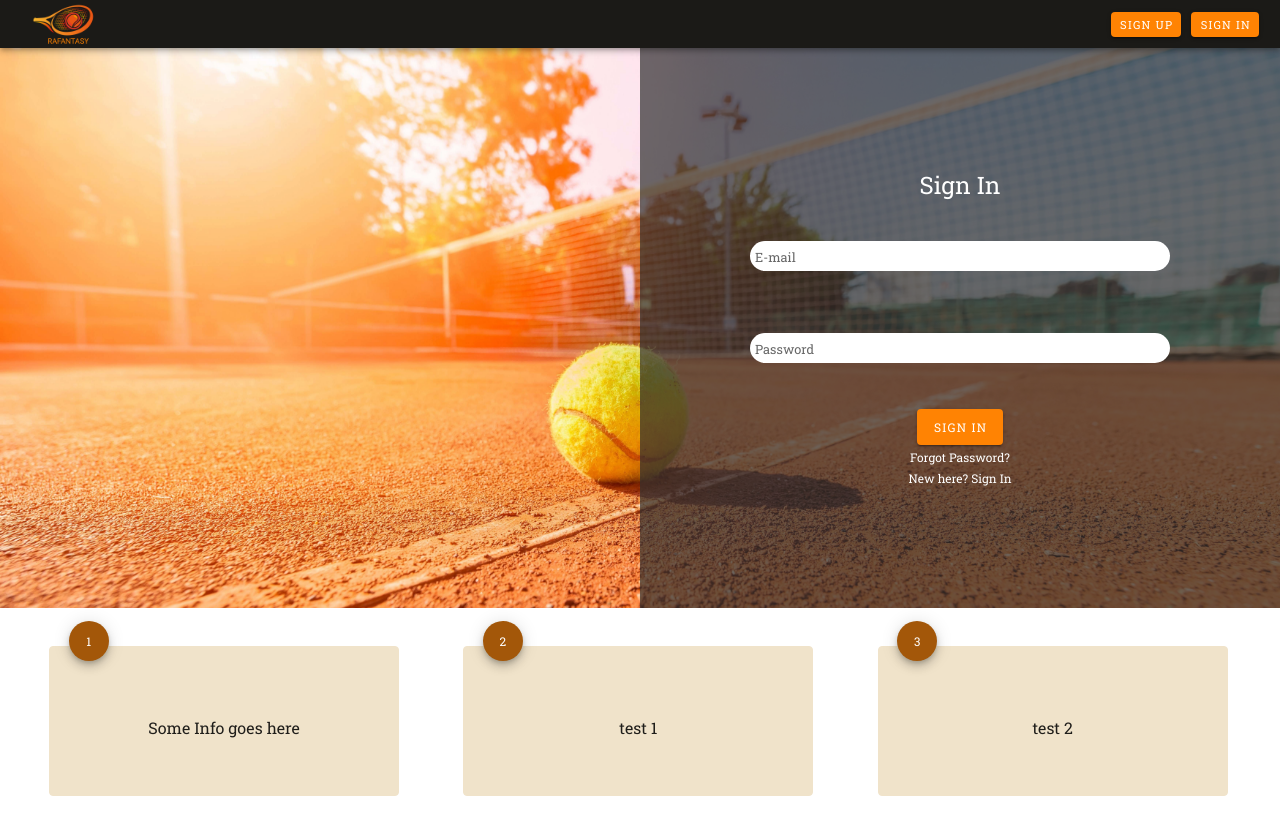
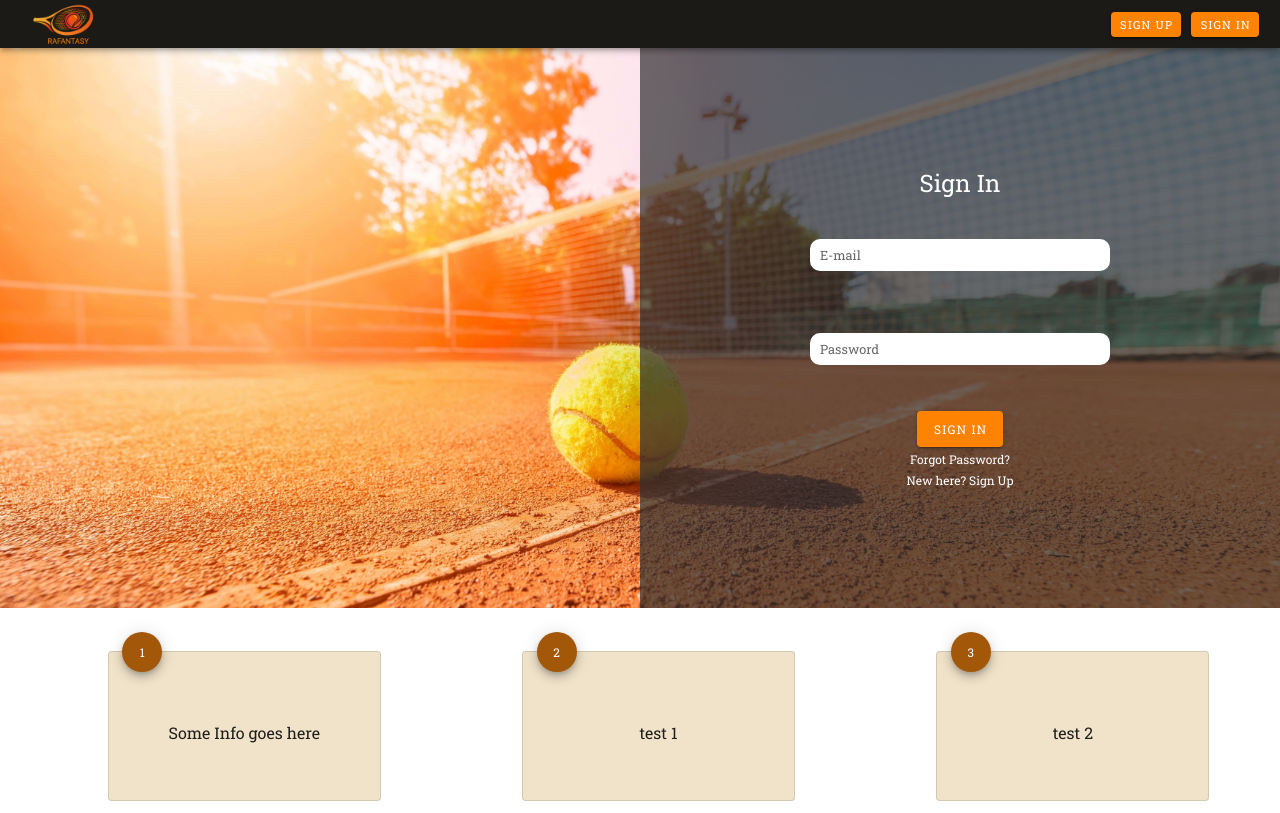
Before and after one commit to dhanush1909/rafantasy-ui, a Vue app: page / in a window 1280 px wide. Built offline with nearby package versions, Linux system fonts and the light colour scheme; a small style sheet from the web is missing.

Commit message:
fixed styles in login page

```diff
--- a/src/components/Info.vue
+++ b/src/components/Info.vue
@@ -1,23 +1,18 @@
 <template>
   <div>
-    <v-btn
-      fab
-      dark
-      small
-      color="#A35709"
-      style="margin-left: 5%; margin-bottom: -4%; z-index: 100">
+    <v-card
+      class="text-container"
+      outlined
+      rounded
+    >
+      <v-btn
+        fab
+        dark
+        small
+        class="number-text"
+      >
       {{num}}
     </v-btn>
-    <v-card
-      class="justify-center"
-      min-width="350"
-      max-width="350"
-      min-height="150"
-      max-height="150"
-      outlined
-      rounded
-      color="#F0E3CA"
-    >
       <div class="info-class">
         <p>{{content}}</p>
       </div>
@@ -46,4 +41,19 @@ export default {
   text-align: center;
   padding: 70px 0;
 }
+.text-container {
+  min-width: 250px;
+  max-width: 70%;
+  min-height: 150px;
+  max-height: 150px;
+  background-color:#F0E3CA !important;
+  margin: 0 auto;
+}
+
+.number-text {
+  background-color: #A35709 !important;
+  position: absolute;
+  top: -20px;
+  left: 5%;
+}
 </style>
--- a/src/components/Login.vue
+++ b/src/components/Login.vue
@@ -23,7 +23,7 @@
         <v-col class="sign-in-button">
           <div><v-btn class="orange">Sign In</v-btn></div>
           <div><span>Forgot Password?</span></div>
-          <div><span>New here? Sign In</span></div>
+          <div><span>New here? Sign Up</span></div>
         </v-col>
       </v-row>
     </v-form>
@@ -59,7 +59,9 @@ export default {
   align-items: center;
 
   .v-form {
-    width: 70%;
+    width: 50%;
+    min-width: 250px;
+    max-width: 450px;
 
     .col {
       display: flex;
@@ -86,7 +88,7 @@ export default {
 
     .v-input {
       .v-label {
-        padding-left: 5px;
+        padding-left: 10px;
         font-size: 0.8rem;
       }
 
@@ -109,8 +111,8 @@ export default {
     .v-text-field input {
       border: none;
       background-color: white;
-      border-radius: 20px;
-      height: 30px;
+      border-radius: 10px;
+      height: 40px;
       padding: 0 10px;
     }
 
--- a/src/views/authCommon/AuthCommon.vue
+++ b/src/views/authCommon/AuthCommon.vue
@@ -11,7 +11,7 @@
       </v-col>
     </v-row>
     <v-row gutters="30" style="margin-top: 1%; margin-left: 2%" >
-      <v-col v-for="(item, index) in dummyContent" :key="index">
+      <v-col v-for="(item, index) in dummyContent" :style="{'margin-top': '30px'}" :key="index">
         <Info :num="index+1" :content="item.content"/>
       </v-col>
     </v-row>
```
Also changed, not shown: 1 other file (tests, documents, lock files or other folders).
